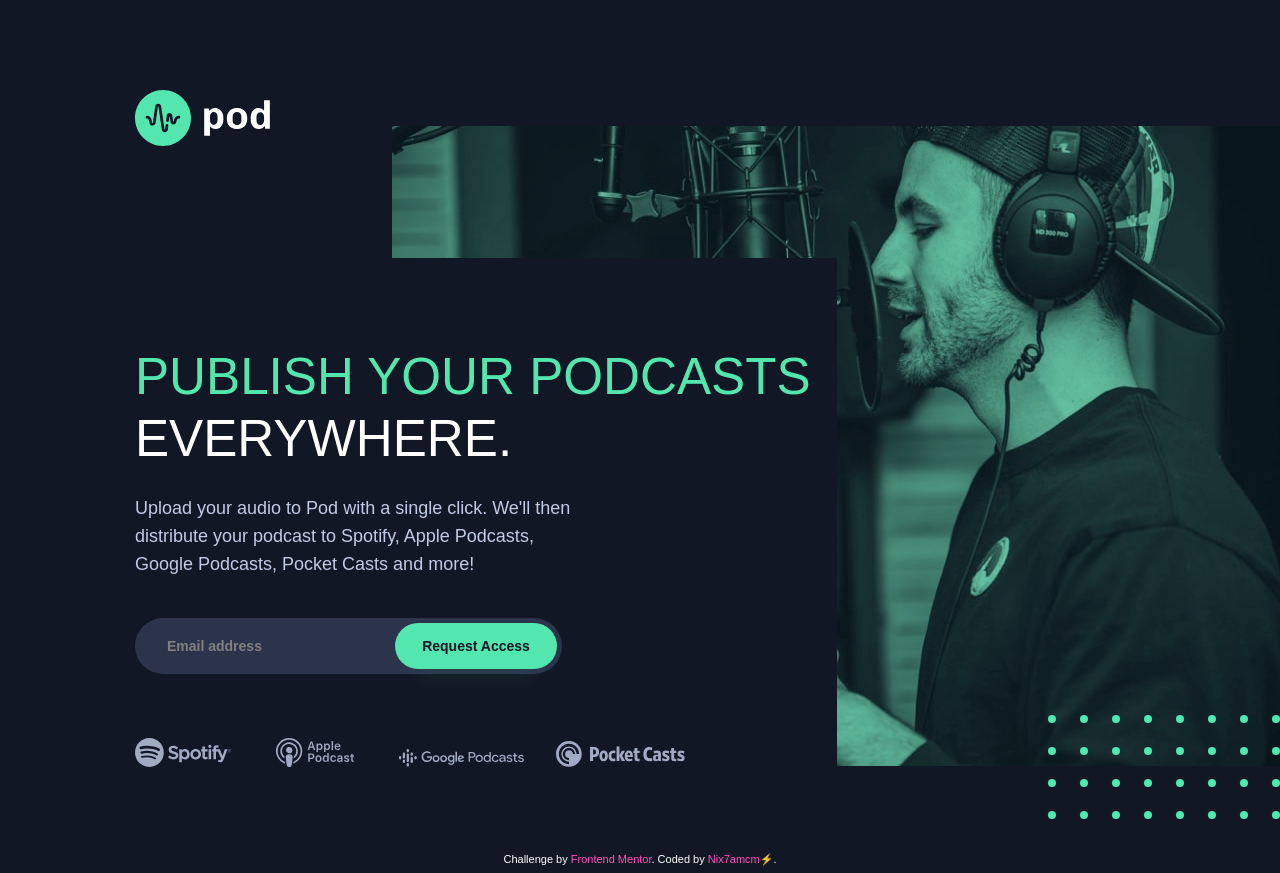
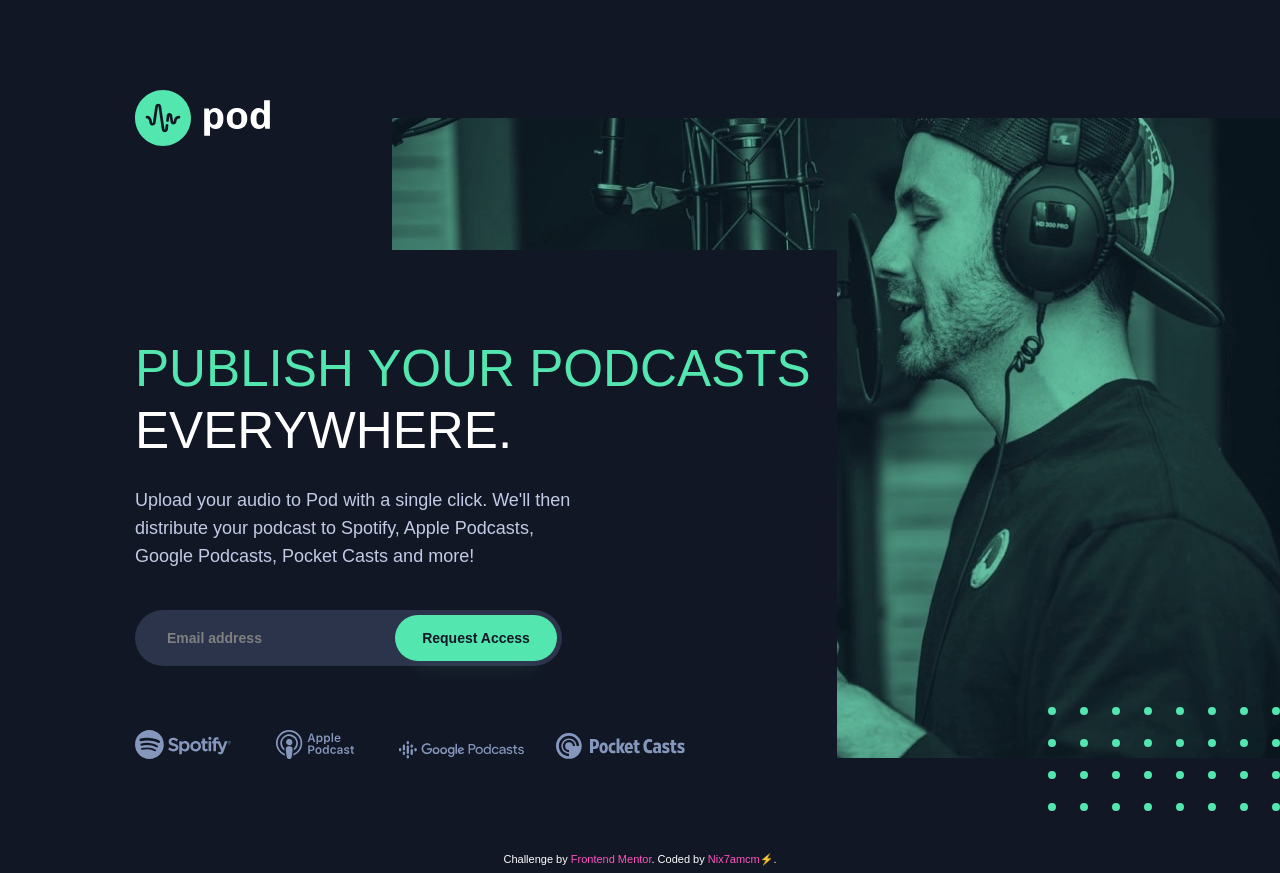
Before and after one commit to Nix7amcm/FEM-pod-request-access-landing-page, a plain HTML site: page index.html in a window 1280 px wide. Drawn offline with Linux system fonts and the light colour scheme; a web font is replaced by a local one.

Commit message:
🔧 Fix SVG color and main top padding
- add logo class to logo SVG imgs and filter property to edit SVG colours to match design
- edit main transform property to move slightly further up
- update solution images

```diff
--- a/css/root.css
+++ b/css/root.css
@@ -5,6 +5,9 @@
 
   /* >>> Media Queries Cheat Sheet:
   /*@ https://gist.github.com/bartholomej/8415655 */
+
+  /* >>> Hex Color To CSS Filter Converter (for SVG):display:
+  /*@ https://isotropic.co/tool/hex-color-to-css-filter/ */
 
 
   /* ===== media queries ===== */
--- a/css/style.css
+++ b/css/style.css
@@ -156,7 +156,7 @@ main {
   position: relative;
   margin: auto;
   padding-top: 8.25rem;
-  transform: translateY(-1.75rem);
+  transform: translateY(-2.25rem);
 }
 
 main::before {
@@ -520,6 +520,12 @@ form {
 
 /* ***** LOGOS ***** */
 
+.logo {
+  /*----- change logos SVG color to #2C344B to match design:
+  /* @ https://isotropic.co/tool/hex-color-to-css-filter/ */
+  filter: invert(18%) sepia(42%) saturate(494%) hue-rotate(187deg) brightness(90%) contrast(91%);
+}
+
 /* ))) DEFAULT- DESKTOP, TABLET ((( */
 .logos-wrap--mob {
   display: none;
--- a/index.html
+++ b/index.html
@@ -67,7 +67,7 @@
               <img
                 src="assets/desktop/spotify.svg"
                 alt="spotify logo"
-                class="logos--spotify--mob"
+                class="logos--spotify--mob logo"
               >
             </a>
             <a
@@ -78,7 +78,7 @@
               <img
                 src="assets/desktop/apple-podcast.svg"
                 alt="apple podcast logo"
-                class="logos--apple--mob"
+                class="logos--apple--mob logo"
               >
             </a>
             <a
@@ -89,7 +89,7 @@
               <img
                 src="assets/desktop/google-podcasts.svg"
                 alt="google podcasts logo"
-                class="logos--google--mob"
+                class="logos--google--mob logo"
               >
             </a>
             <a
@@ -100,7 +100,7 @@
               <img
                 src="assets/desktop/pocket-casts.svg"
                 alt="pocket casts logo"
-                class="logos--pocketcasts--mob"
+                class="logos--pocketcasts--mob logo"
               >
             </a>
           </div>
@@ -165,7 +165,7 @@
               <img
                 src="assets/desktop/spotify.svg"
                 alt="spotify logo"
-                class="logos--spotify"
+                class="logos--spotify logo"
               >
             </a>
             <a
@@ -176,7 +176,7 @@
               <img
                 src="assets/desktop/apple-podcast.svg"
                 alt="apple podcast logo"
-                class="logos--apple"
+                class="logos--apple logo"
               >
             </a>
             <a
@@ -187,7 +187,7 @@
               <img
                 src="assets/desktop/google-podcasts.svg"
                 alt="google podcasts logo"
-                class="logos--google"
+                class="logos--google logo"
               >
             </a>
             <a
@@ -198,7 +198,7 @@
               <img
                 src="assets/desktop/pocket-casts.svg"
                 alt="pocket casts logo"
-                class="logos--pocketcasts"
+                class="logos--pocketcasts logo"
               >
             </a>
           </div>
```
Also changed, not shown: assets/design/my-solution/desktop-error.png, assets/design/my-solution/desktop.png, assets/design/my-solution/mobile.png, assets/design/my-solution/tablet-success.png.
